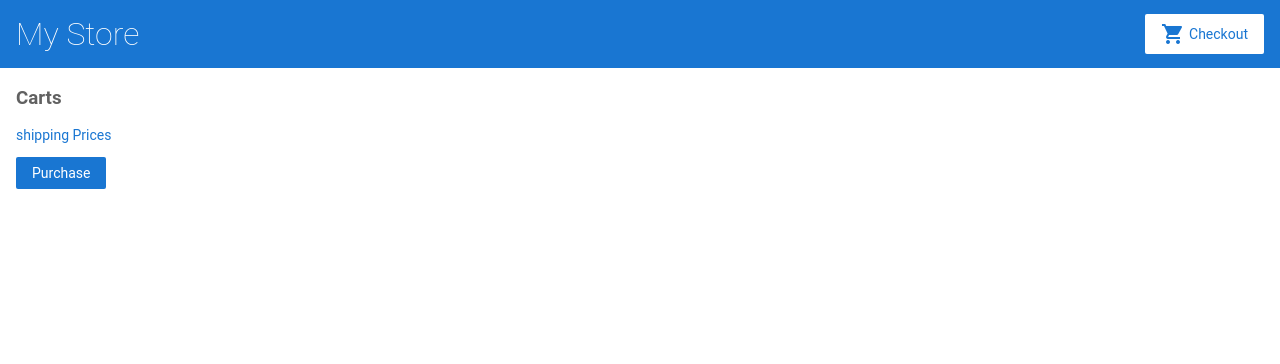
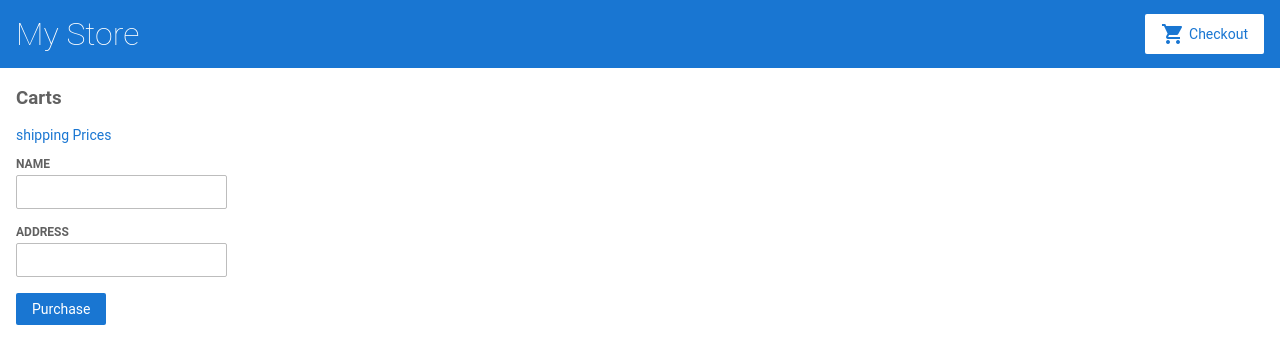
Before and after one commit to fsdrw08/nqdavprygxr.angular, an Angular app: page /cart in a window 1280 px wide. Shown: the top 364 px of the page. Built offline with nearby package versions, Linux system fonts and the light colour scheme.

Commit message:
form finished & build

```diff
--- a/src/app/cart/cart.component.html
+++ b/src/app/cart/cart.component.html
@@ -1,13 +1,26 @@
 <h3>Carts</h3>
+
 <p>
 <a routerLink="/shipping">shipping Prices</a>
 </p>
+
 <div class="cart-item" *ngFor="let item of items">
     <span>{{item.name}}</span>
     <span>{{item.price | currency}}</span>
 </div>
+
 <form [formGroup]="checkoutForm"
  (ngSubmit)="onSubmit(checkoutForm.value)"
 >
+    <div>
+        <label>Name</label>
+        <input type="text" formControlName="name">
+    </div>
+
+    <div>
+        <label>Address</label>
+        <input type="text" formControlName="address">
+    </div>
+
     <button class="button" type="submit">Purchase</button>
 </form>
--- a/src/app/cart/cart.component.ts
+++ b/src/app/cart/cart.component.ts
@@ -25,7 +25,7 @@
   ngOnInit() {
   }
 
-  ngSubmit(customerData) {
+  onSubmit(customerData) {
     console.warn('checking out',customerData );
     this.items = this.cartService.cleanCart();
     this.checkoutForm.reset();
```
Also changed, not shown: 10 other files (tests, documents, lock files or other folders).
